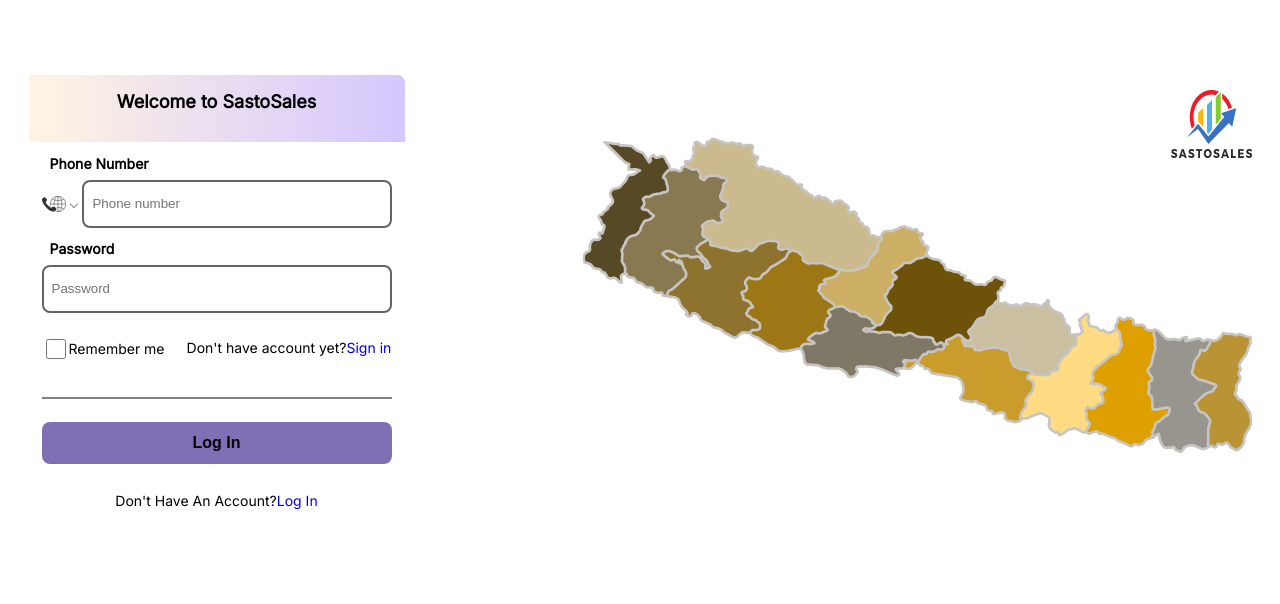
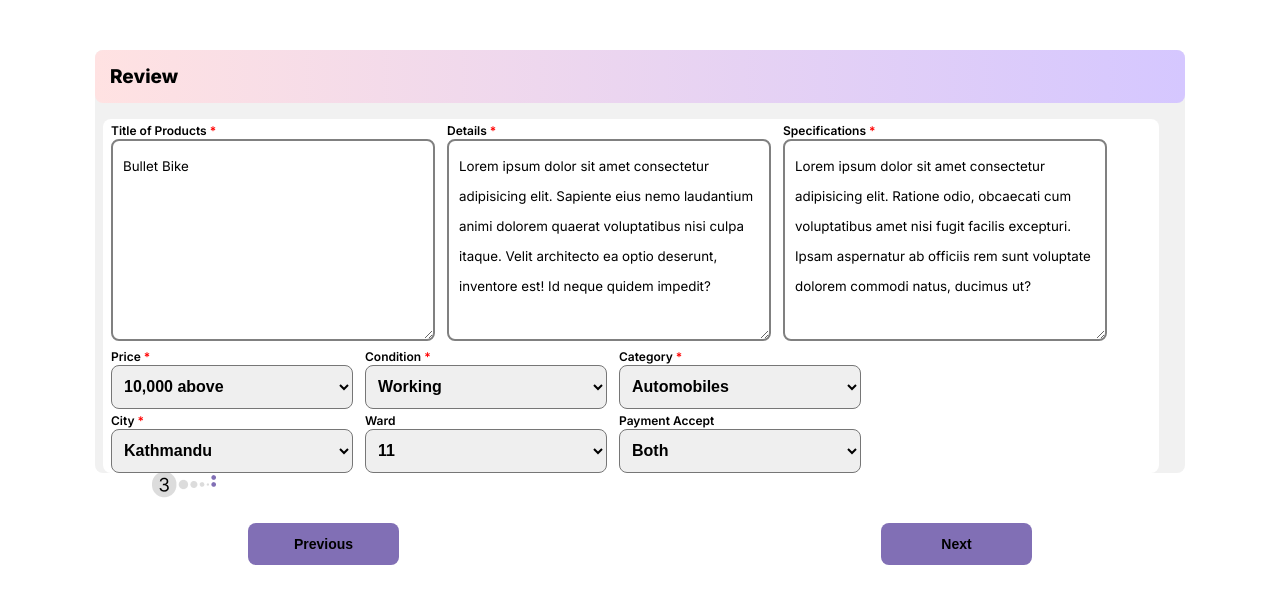
Before and after one commit to Lafa0x9-Hackathon/sastosales-frontend, a React (Vite) app: page / in a window 1280 px wide. Shown: the top 604 px of the page. Built offline with nearby package versions, Linux system fonts and the light colour scheme.

Commit message:
product added

```diff
--- a/index.html
+++ b/index.html
@@ -1,9 +1,18 @@
-<!doctype html>
+<!DOCTYPE html>
 <html lang="en">
   <head>
     <meta charset="UTF-8" />
     <link rel="icon" type="image/svg+xml" href="/vite.svg" />
-    <link href='https://fonts.googleapis.com/css?family=Inter' rel='stylesheet'>
+    <link rel="preconnect" href="https://fonts.googleapis.com" />
+    <link rel="preconnect" href="https://fonts.gstatic.com" crossorigin />
+    <link
+      href="https://fonts.googleapis.com/css2?family=Inter:wght@100..900&display=swap"
+      rel="stylesheet"
+    />
+    <link
+      href="https://fonts.googleapis.com/css?family=Inter"
+      rel="stylesheet"
+    />
     <meta name="viewport" content="width=device-width, initial-scale=1.0" />
     <title>Vite + React</title>
   </head>
--- a/src/App.jsx
+++ b/src/App.jsx
@@ -1,9 +1,11 @@
 import Login from "./Components/Login";
+import ProductAdded from "./Components/ProductAdded";
 
 function App() {
   return (
     <div>
-       <Login/>
+       {/* <Login/>   login page */}
+       <ProductAdded/>
     </div>
   );
 
--- a/src/Components/ProductAdded.css
+++ b/src/Components/ProductAdded.css
@@ -3,7 +3,7 @@
 figure{
     position: absolute ;
     left: 7rem;
-    top: 2rem;
+    top: rem;
 }
 
 .ProductAdded-container{
--- /dev/null
+++ b/src/Components/ProductAdded.jsx
@@ -0,0 +1,130 @@
+import React from "react";
+import "./ProductAdded.css";
+
+const ProductAdded = () => {
+  return (
+      <main className="mainproductadded-container">
+      <figure>
+        <img src="./frame.png" alt="frame" />
+      </figure>
+      <div className="ProductAdded-container">
+        <h2 className="review-header">Review</h2>
+        <div className="sections-container">
+          <section className="first-section">
+            <div>
+              <label htmlFor="title">
+                Title of Products <span>*</span>
+              </label>
+              <br />
+              <textarea name="title" id="" cols="30" rows="10">
+                Bullet Bike
+              </textarea>
+            </div>
+            <div>
+              <label htmlFor="Details">
+                Details <span>*</span>
+              </label>
+              <br />
+              <textarea name="details" id="" cols="30" rows="10">
+                Lorem ipsum dolor sit amet consectetur adipisicing elit.
+                Sapiente eius nemo laudantium animi dolorem quaerat voluptatibus
+                nisi culpa itaque. Velit architecto ea optio deserunt, inventore
+                est! Id neque quidem impedit?
+              </textarea>
+            </div>
+            <div>
+              <label htmlFor="Specifications">
+                Specifications <span>*</span>
+              </label>
+              <br />
+              <textarea name="specs" id="" cols="30" rows="10">
+                Lorem ipsum dolor sit amet consectetur adipisicing elit. Ratione
+                odio, obcaecati cum voluptatibus amet nisi fugit facilis
+                excepturi. Ipsam aspernatur ab officiis rem sunt voluptate
+                dolorem commodi natus, ducimus ut?
+              </textarea>
+            </div>
+          </section>
+          <section className="second-section">
+            <div>
+              <label htmlFor="price">
+                Price <span>*</span>
+              </label>
+              <br />
+              <select name="price" id="">
+                <option value="10,000 above">10,000 above</option>
+                <option value="10,000 above">20,000 above</option>
+                <option value="10,000 above">30,000 above</option>
+              </select>
+            </div>
+
+            <div>
+              <label htmlFor="condition">
+                Condition <span>*</span>
+              </label>
+              <br />
+              <select name="condition" id="">
+                <option value="working">Working</option>
+                <option value="perfect">Perfect</option>
+                <option value="mild">Mild</option>
+              </select>
+            </div>
+
+            <div>
+              <label htmlFor="category">
+                Category <span>*</span>
+              </label>
+              <br />
+              <select name="category" id="">
+                <option value="automobiles">Automobiles</option>
+                <option value="gadgets">Gadgets</option>
+                <option value="clothes">Clothes</option>
+              </select>
+            </div>
+          </section>
+          <section className="third-section">
+            <div>
+              <label htmlFor="city">
+                City <span>*</span>
+              </label>
+              <br />
+              <select name="city" id="">
+                <option value="kathmandu">Kathmandu</option>
+                <option value="lalitpur">Lalitpur</option>
+                <option value="pokhara">Pokhara</option>
+              </select>
+            </div>
+
+            <div>
+              <label htmlFor="ward">Ward</label>
+              <br />
+              <select name="ward" id="">
+                <option value="11">11</option>
+                <option value="6">6</option>
+                <option value="22">22</option>
+              </select>
+            </div>
+
+            <div>
+              <label htmlFor="payment">Payment Accept</label>
+              <br />
+              <select name="payment" id="">
+                <option value="both">Both</option>
+                <option value="cash on delivery">Cash on Delivery</option>
+                <option value="prepaid">Prepaid</option>
+              </select>
+            </div>
+          </section>
+        </div>
+      </div>
+      <div className="productadded-btn">
+      <button>Previous</button>
+      <button>Next</button>
+    </div>
+    </main>
+
+
+  );
+};
+
+export default ProductAdded;
```
Also changed, not shown: public/frame.png (added).
